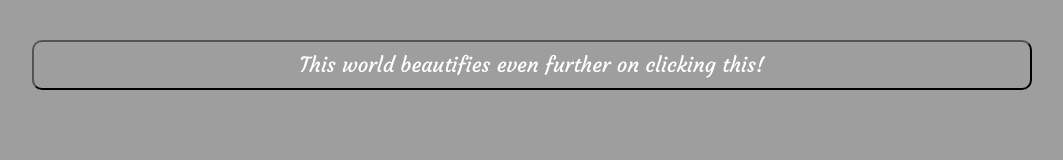
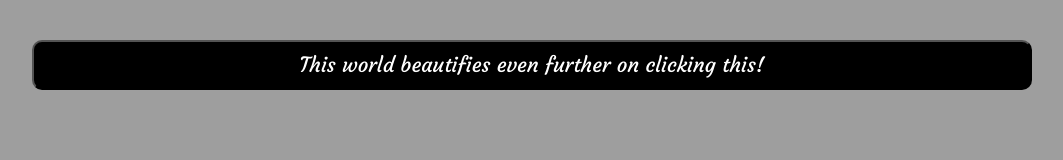
Before and after one commit to rudranshg/My-World, a plain HTML site: page World.html in a window 1280 px wide. Shown: the whole page, without its empty margins (160-1223 px from the left). Drawn offline with Linux system fonts and the light colour scheme.

Commit message:
BG-Color issue solved

```diff
--- a/World.html
+++ b/World.html
@@ -30,7 +30,7 @@
         width: 1000px;
         height: 50px;
         color: white;
-        background:transparent;
+        background-color:black;
         position: fixed;
         top: 5%;
         left: 15%;
```
